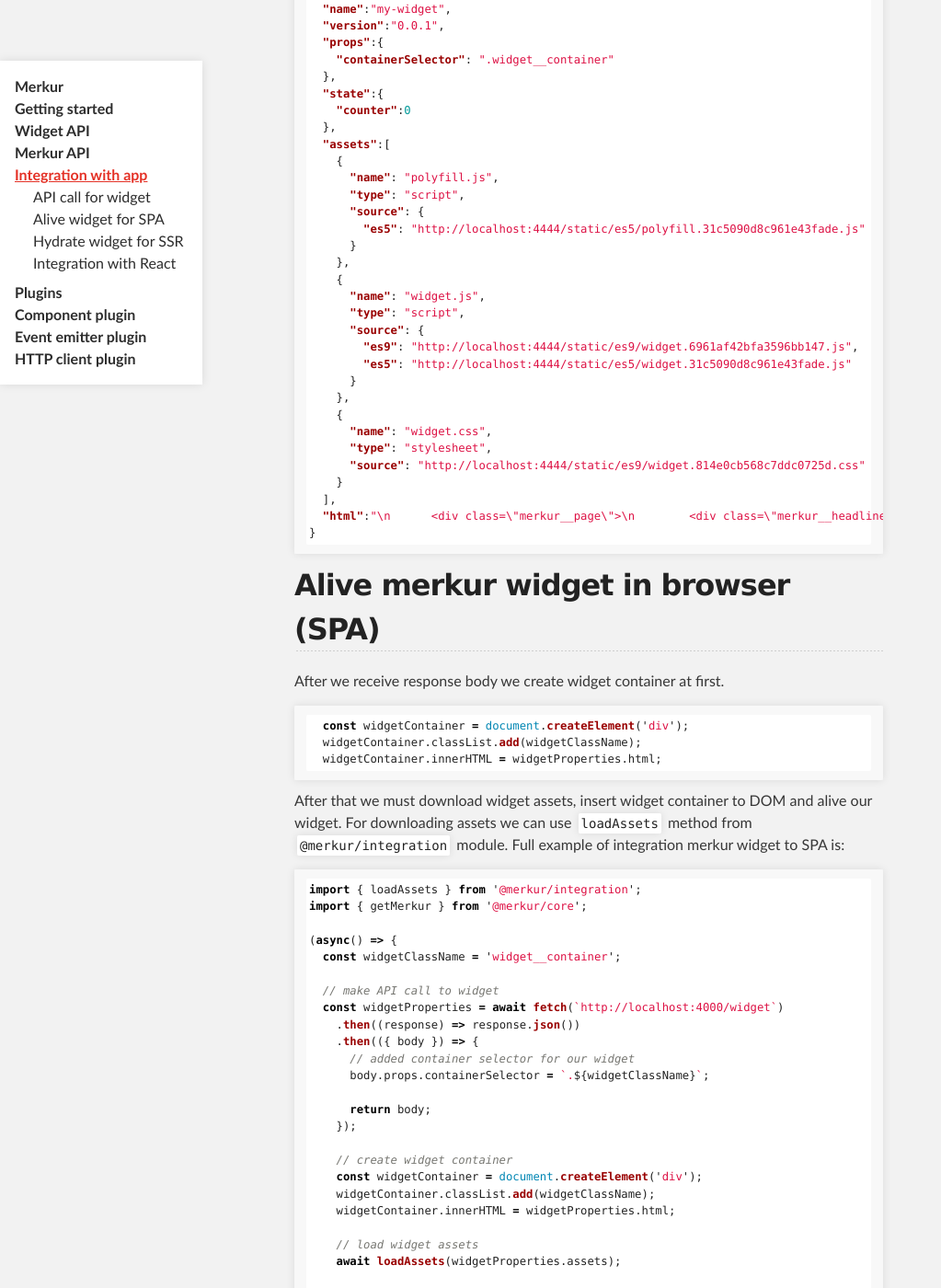
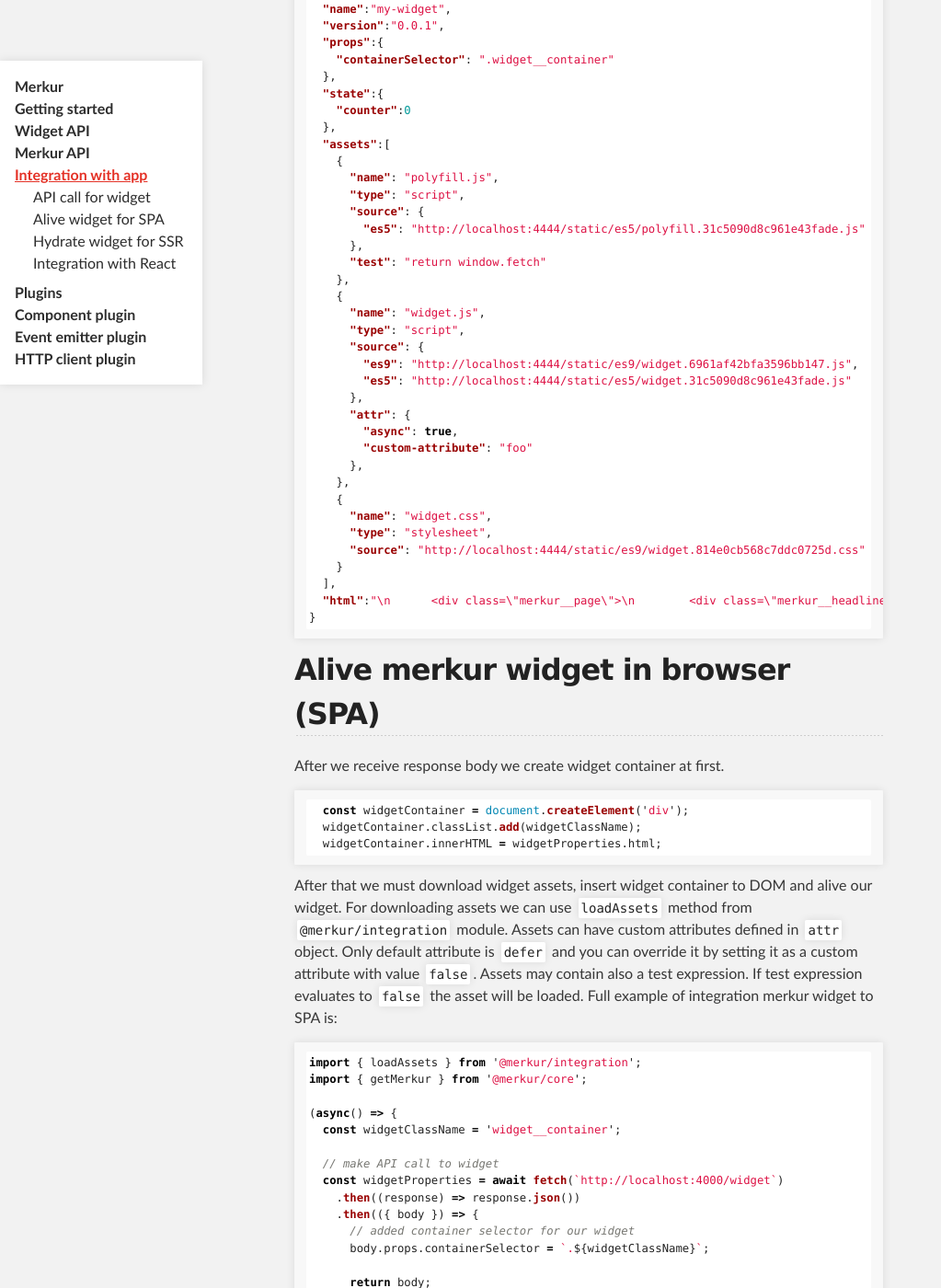
Before and after one commit to mjancarik/merkur, a Jekyll site: the page built from docs/docs/integration-with-app.md, in a window 1280 px wide and 1400 px high, scrolled down 697 px. Shown: the whole window at 92% size, without its empty margins (0-1023 px from the left). Built offline with Jekyll 4.4.1, drawn with Linux system fonts in a browser that asks for light colours.

Commit message:
Integration tutorial update with attr and test.

````diff
--- a/docs/docs/integration-with-app.md
+++ b/docs/docs/integration-with-app.md
@@ -44,7 +44,8 @@ At first we must make API call with your framework of choice. In this example we
       "type": "script",
       "source": {
         "es5": "http://localhost:4444/static/es5/polyfill.31c5090d8c961e43fade.js"
-      }
+      },
+      "test": "return window.fetch"
     },
     {
       "name": "widget.js",
@@ -52,7 +53,11 @@ At first we must make API call with your framework of choice. In this example we
       "source": {
         "es9": "http://localhost:4444/static/es9/widget.6961af42bfa3596bb147.js",
         "es5": "http://localhost:4444/static/es5/widget.31c5090d8c961e43fade.js"
-      }
+      },
+      "attr": {
+        "async": true,
+        "custom-attribute": "foo"
+      },
     },
     {
       "name": "widget.css",
@@ -75,7 +80,7 @@ After we receive response body we create widget container at first.
 ```
 
 After that we must download widget assets, insert widget container to DOM and alive our widget.
-For downloading assets we can use `loadAssets` method from `@merkur/integration` module. Full example of integration merkur widget to SPA is:
+For downloading assets we can use `loadAssets` method from `@merkur/integration` module. Assets can have custom attributes defined in `attr` object. Only default attribute is `defer` and you can override it by setting it as a custom attribute with value `false`. Assets may contain also a test expression. If test expression evaluates to `false` the asset will be loaded. Full example of integration merkur widget to SPA is:
 
 ```javascript
 import { loadAssets } from '@merkur/integration';
````
